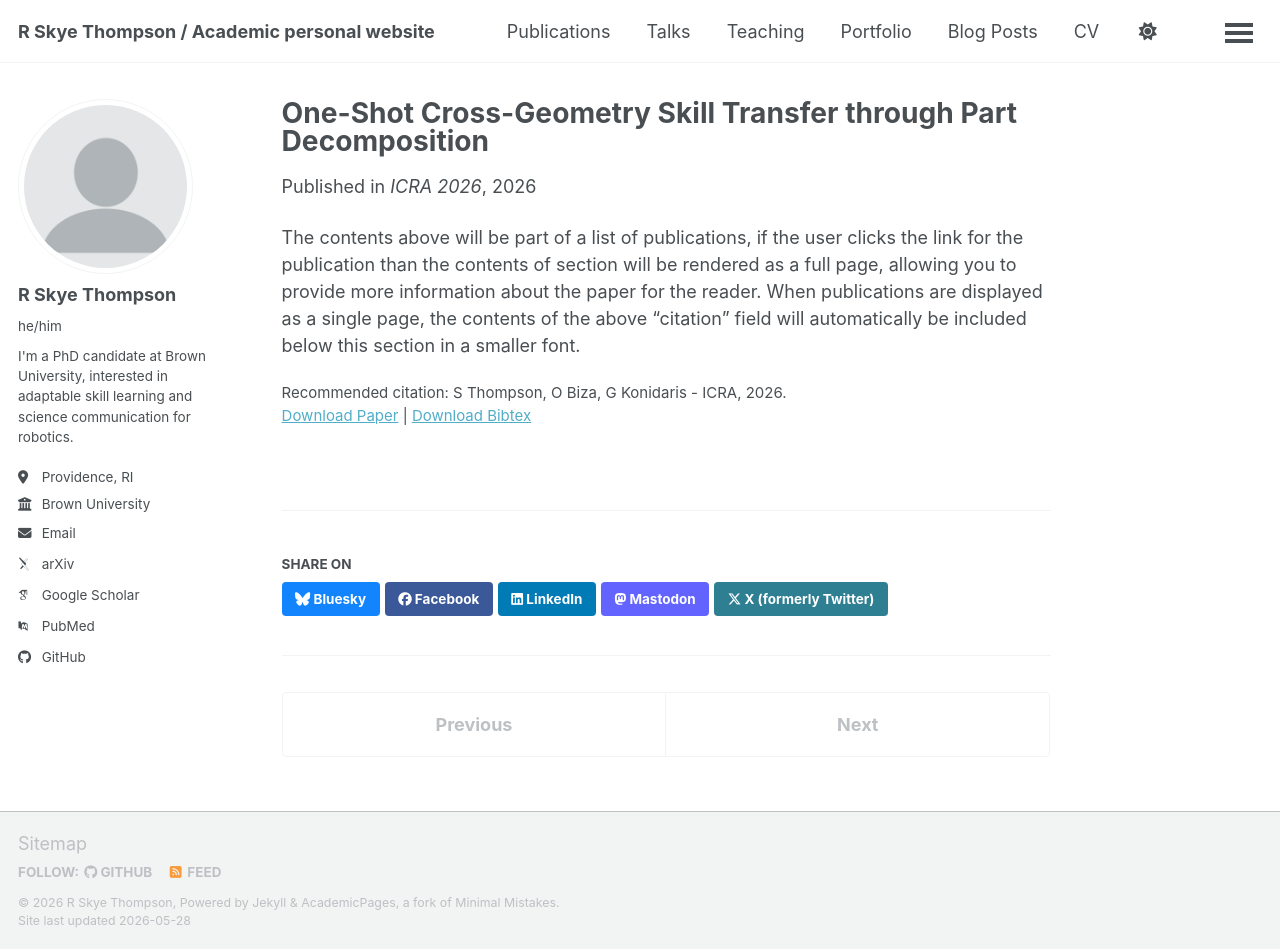
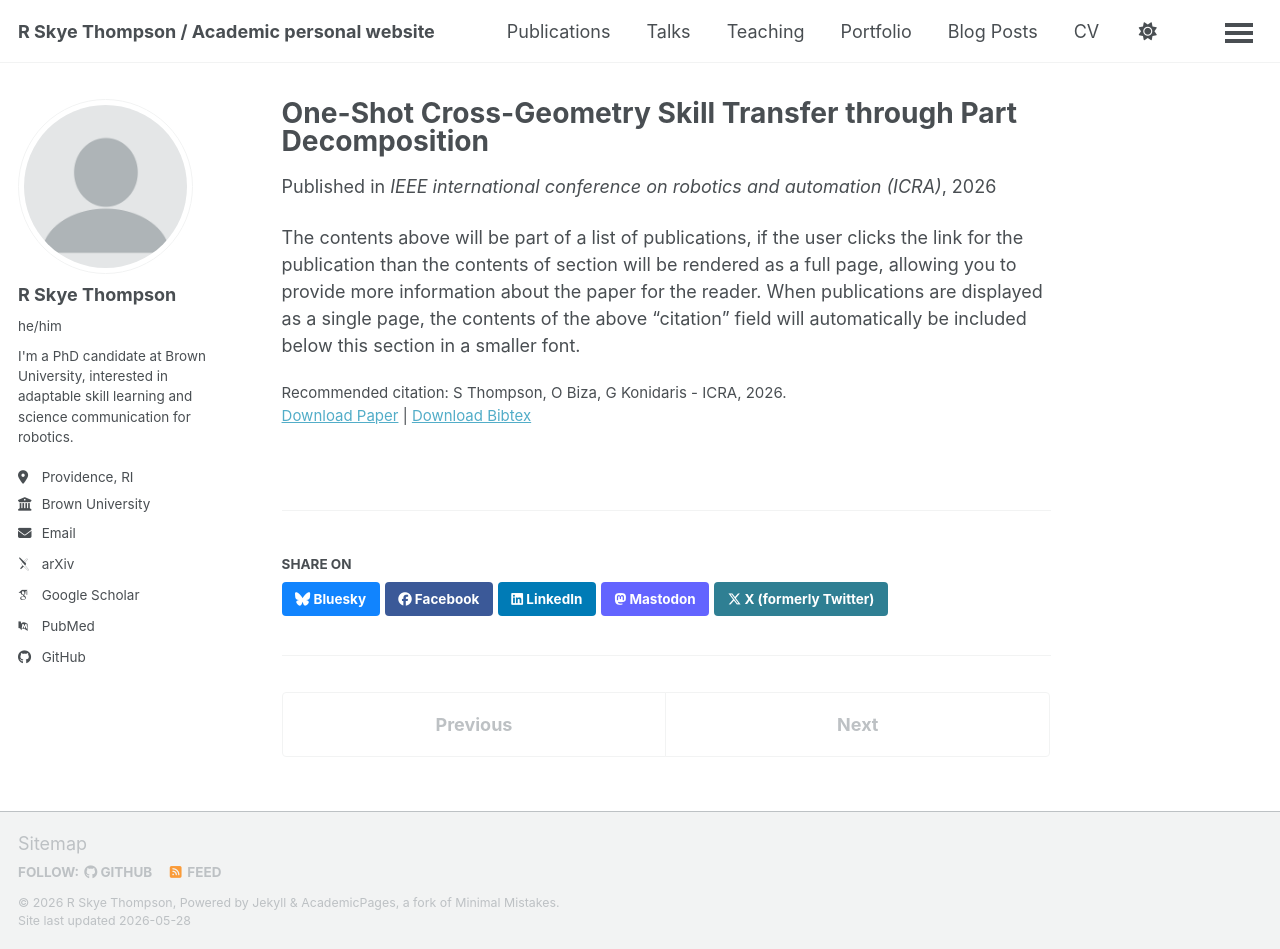
Before and after one commit to rthomp17/rthomp17.github.io, a Jekyll site: the page built from _publications/2026-04-16-One-Shot-Cross-Geometry-Skill-Transfer.md, in a window 1280 px wide and 949 px high. Built offline with Jekyll 4.4.1, drawn with Linux system fonts in a browser that asks for light colours; some web fonts are replaced; a script bundle is joined from its source files by our own code; library files that are not in the unit come from our copies.

Commit message:
Update 2026-04-16-One-Shot-Cross-Geometry-Skill-Transfer.md

```diff
--- a/_publications/2026-04-16-One-Shot-Cross-Geometry-Skill-Transfer.md
+++ b/_publications/2026-04-16-One-Shot-Cross-Geometry-Skill-Transfer.md
@@ -5,9 +5,9 @@ category: manuscripts
 permalink: /publication/2026-04-16-One-Shot-Cross-Geometry-Skill-Transfer
 excerpt: 'Learning semantically decomposed models to build robot manipulation skills that generalize.'
 date: 2026-04-16
-venue: 'ICRA 2026'
-paperurl: '[https://rthomp17.github.io/partwarping.github.io/](https://rthomp17.github.io/partwarping.github.io/)'
-bibtexurl: '[https://arxiv.org/abs/2604.15455](https://arxiv.org/abs/2604.15455)'
+venue: 'IEEE international conference on robotics and automation (ICRA)'
+paperurl: 'https://rthomp17.github.io/partwarping.github.io/'
+bibtexurl: 'https://arxiv.org/abs/2604.15455'
 citation: 'S Thompson, O Biza, G Konidaris - ICRA, 2026.'
 ---
 The contents above will be part of a list of publications, if the user clicks the link for the publication than the contents of section will be rendered as a full page, allowing you to provide more information about the paper for the reader. When publications are displayed as a single page, the contents of the above "citation" field will automatically be included below this section in a smaller font.
```
